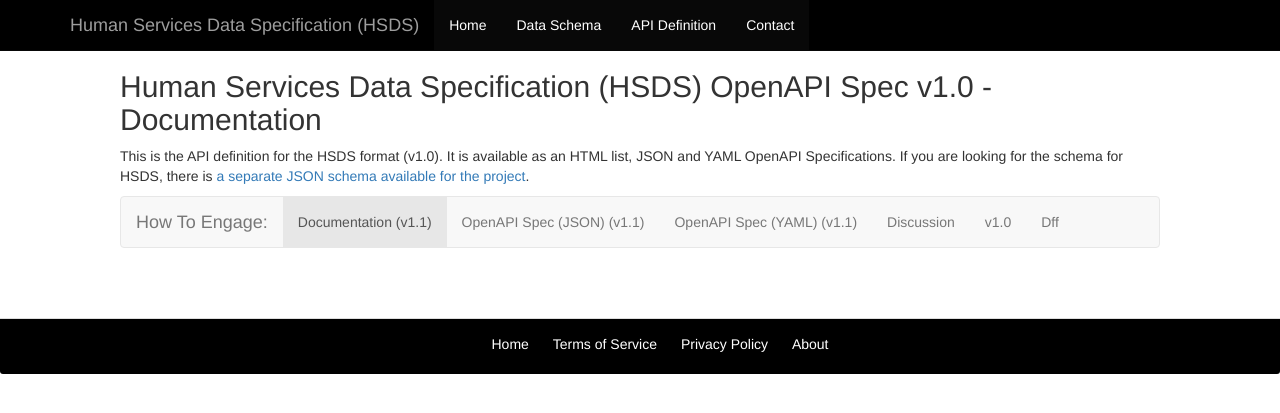
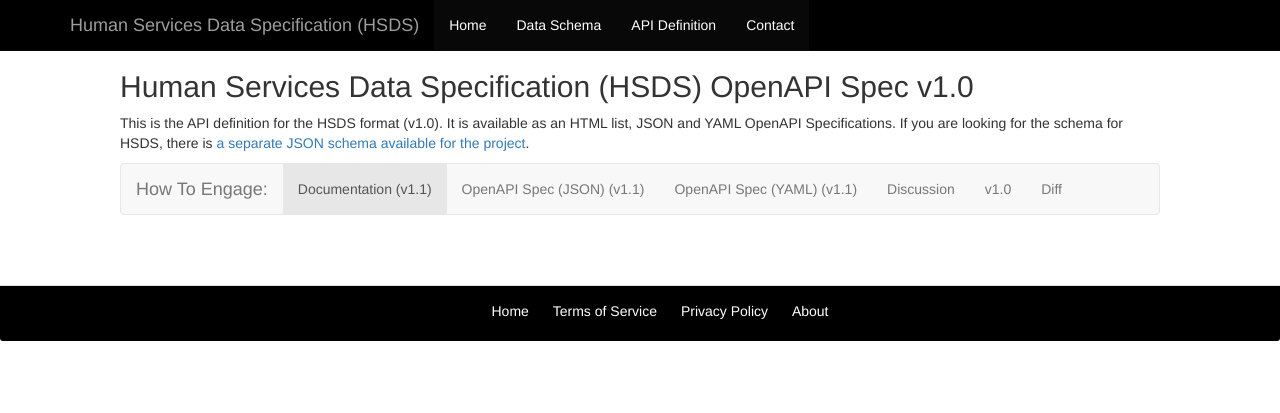
Before and after one commit to openreferral/api-specification, a Jekyll site: the page built from definition/v10/index.html, in a window 1280 px wide. Shown: the top 413 px of the page. Built offline with Jekyll 4.4.1, drawn with Linux system fonts in a browser that asks for light colours; nearby versions of some CDN libraries; library files that are not in the unit come from our copies.

Commit message:
update folder

```diff
--- a/_includes/nav-definition.html
+++ b/_includes/nav-definition.html
@@ -9,8 +9,8 @@
         <li{% if page.slug == 'json' %} class="active"{% endif %}><a href="/definition/json/">OpenAPI Spec (JSON) (v1.1)</a></li>
         <li{% if page.slug == 'yaml' %} class="active"{% endif %}><a href="/definition/yaml/">OpenAPI Spec (YAML) (v1.1)</a></li>
         <li{% if page.slug == 'discussion' %} class="active"{% endif %}><a href="/definition/discussion/">Discussion</a></li>
-        <li{% if page.slug == 'discussion' %} class="active"{% endif %}><a href="/definition/index_v1.0.html">v1.0</a></li>
-        <li{% if page.slug == 'discussion' %} class="active"{% endif %}><a href="/definition/diff/">Dff</a></li>
+        <li{% if page.slug == 'v10' %} class="active"{% endif %}><a href="/definition/v10/">v1.0</a></li>
+        <li{% if page.slug == 'diff' %} class="active"{% endif %}><a href="/definition/diff/">Diff</a></li>
       </ul>
     </div>
   </div>
--- a/definition/index.html
+++ b/definition/index.html
@@ -1,10 +1,10 @@
 ---
 layout: page
-title: 'Human Services Data Specification (HSDS) OpenAPI Spec v1.1 DRAFT - Documentation'
+title: 'Human Services Data Specification (HSDS) OpenAPI Spec v1.1 DRAFT'
 slug: docs
 ---
 
-<p>This is the API definition for the HSDS format (v1.1 DRAFT). It is available as an HTML list, JSON and YAML OpenAPI Specifications. If you are looking for the schema for HSDS, there is <a href="/schema/">a separate JSON schema available for the project</a>.</p>
+<p>This is the API definition for the HSDS format (v1.1 DRAFT). It is available as an HTML list, JSON and YAML OpenAPI Specifications. If you are looking for the schema for HSDS, there is <a href="/schema/">a separate JSON schema available for the project</a>. </p>
 
 {% include nav-definition.html %}
 
--- a/definition/index_v1.0.html
+++ b/definition/v10/index.html
@@ -1,6 +1,6 @@
 ---
 layout: page
-title: 'Human Services Data Specification (HSDS) OpenAPI Spec v1.0 - Documentation'
+title: 'Human Services Data Specification (HSDS) OpenAPI Spec v1.0'
 slug: docs
 ---
 
@@ -10,7 +10,7 @@
 
 <table cellpadding="3" cellspacing="2" width="100%" border="0" style="margin-top: 0px;">
 
-{% assign index = site.data.apis_v10 %}
+{% assign index = site.data.apisv10 %}
 {% assign apijson = index[0] %}
 {% assign contents = site.data.api-commons %}
 {% assign apicommons = contents %}
```
Also changed, not shown: _data/apisv10.yaml (renamed from _data/apis_v10.yaml).
